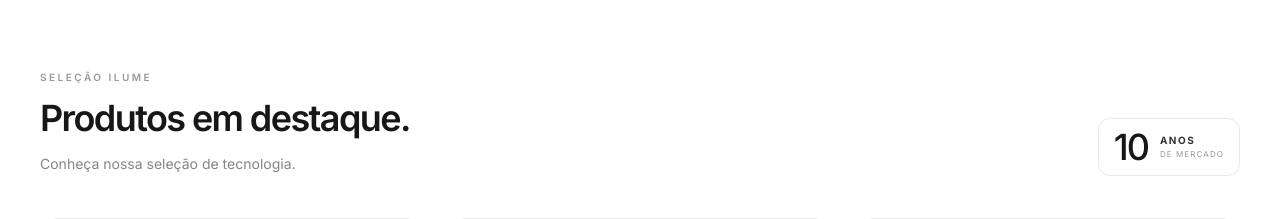
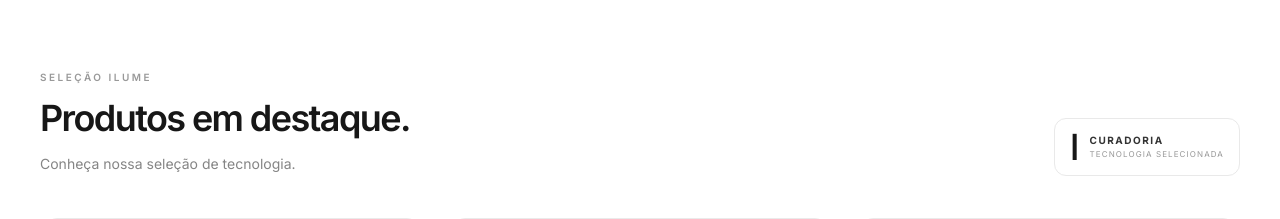
Before and after one commit to ytmatheus332-maker/ilume-tech-store, a React (Vite) app: page / in a window 1280 px wide. Shown: the part 1180-1399 px from the top of the page. Built offline with nearby package versions, Linux system fonts and the light colour scheme; no server answers.

Commit message:
Atualizar o Products.tsx

```diff
--- a/src/components/Products.tsx
+++ b/src/components/Products.tsx
@@ -81,11 +81,11 @@ export default function Products() {
 
         {!isIPhonesPage && (
           <div className="products-anniversary">
-            <span className="anniversary-number">10</span>
+            <span className="anniversary-number">I</span>
 
             <div>
-              <strong>ANOS</strong>
-              <span>DE MERCADO</span>
+              <strong>CURADORIA</strong>
+              <span>TECNOLOGIA SELECIONADA</span>
             </div>
           </div>
         )}
```
